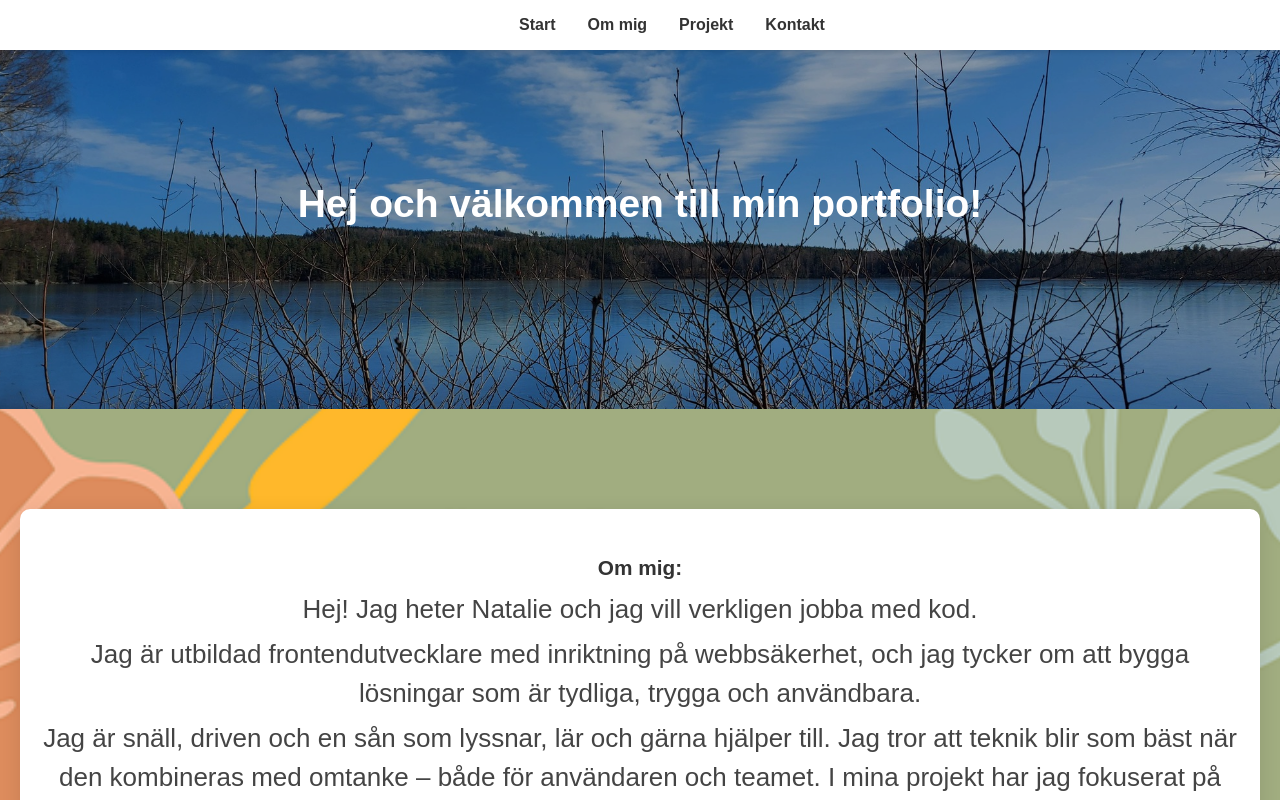
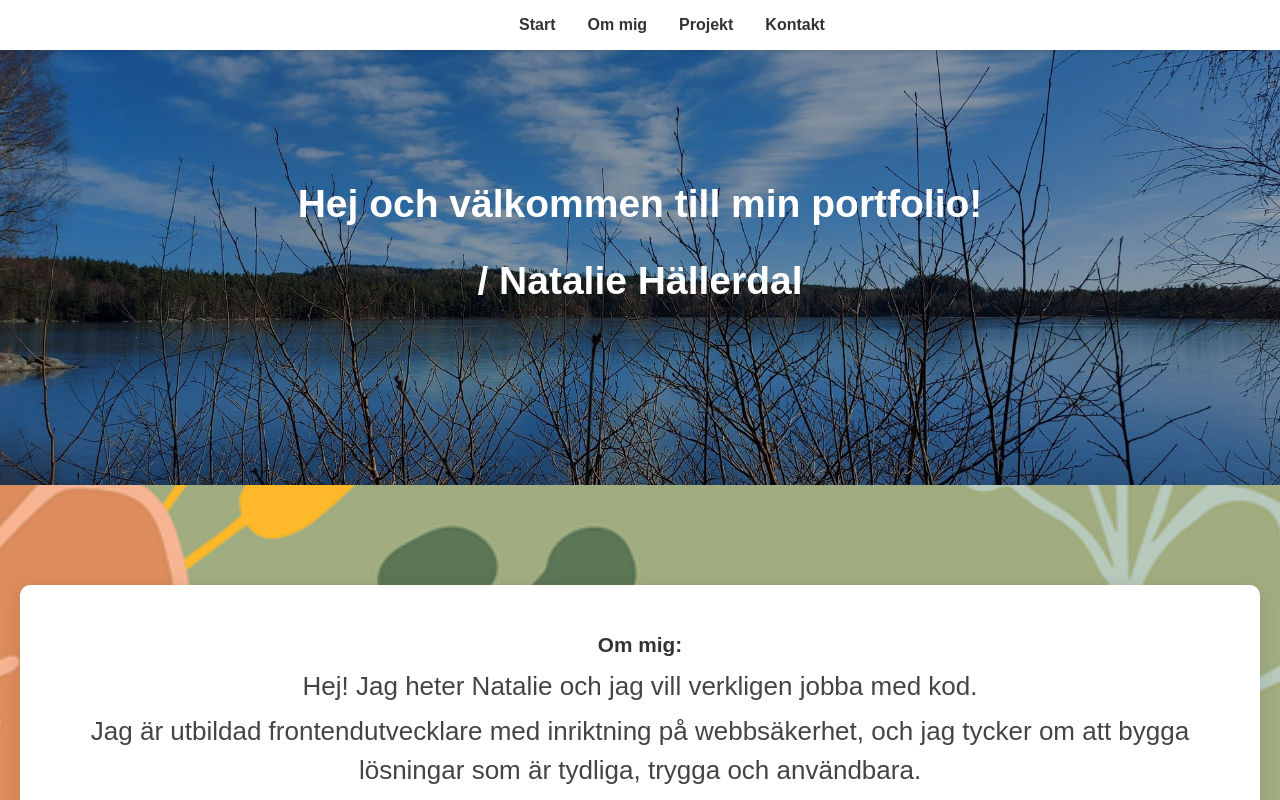
Before and after one commit to natta1995/portfolio, a React (Create React App) app: page / in a window 1280 px wide. Shown: the top 800 px of the page. Built offline with nearby package versions, Linux system fonts and the light colour scheme.

Commit message:
Name added

```diff
--- a/src/components/Start.js
+++ b/src/components/Start.js
@@ -4,6 +4,7 @@ const Start = () => {
   return (
     <div className="start-section">
       <h1>Hej och välkommen till min portfolio!</h1>
+      <h2>/ Natalie Hällerdal</h2>
     </div>
   );
 };
```
